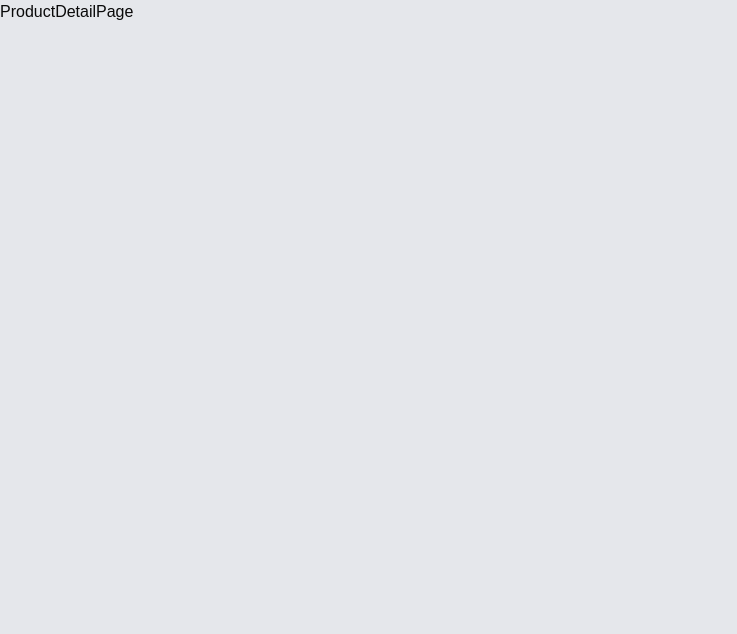
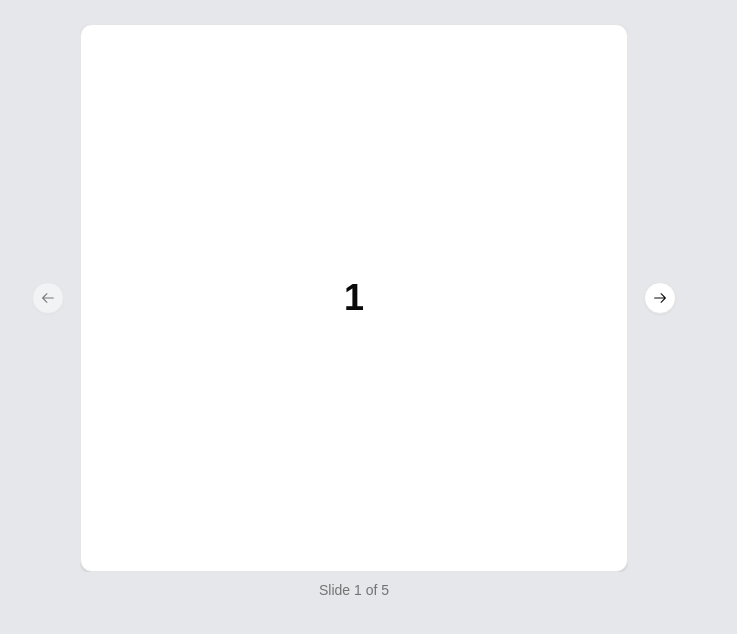
Before and after one commit to soulepsycle/soulepsycle-ecommerce-website, a Next.js app: page /1/1/1 in a window 1280 px wide. Shown: the top 634 px of the page, without its empty margins (0-737 px from the left). Built offline with nearby package versions, Linux system fonts and the light colour scheme.

Commit message:
Add Carousel for Product Detail Images

```diff
--- /dev/null
+++ b/app/(client)/(routes)/[productName]/[productColor]/[productSize]/components/product-detail-images.tsx
@@ -0,0 +1,59 @@
+"use client";
+
+import React, { useEffect, useState } from "react";
+
+import {
+	Carousel,
+	type CarouselApi,
+	CarouselContent,
+	CarouselItem,
+	CarouselNext,
+	CarouselPrevious,
+} from "@/components/ui/carousel";
+import { Card, CardContent } from "@/components/ui/card";
+
+const ProductDetailImages = () => {
+	const [api, setApi] = useState<CarouselApi>();
+	const [current, setCurrent] = useState(0);
+	const [count, setCount] = useState(0);
+
+	useEffect(() => {
+		if (!api) {
+			return;
+		}
+
+		setCount(api.scrollSnapList().length);
+		setCurrent(api.selectedScrollSnap() + 1);
+
+		api.on("select", () => {
+			setCurrent(api.selectedScrollSnap() + 1);
+		});
+	}, [api]);
+
+	return (
+		<div className="w-full py-6 grid gap-2">
+			<Carousel setApi={setApi} className="w-full">
+				<CarouselContent>
+					{Array.from({ length: 5 }).map((_, index) => (
+						<CarouselItem key={index}>
+							<Card>
+								<CardContent className="flex aspect-square items-center justify-center p-6">
+									<span className="text-4xl font-semibold">
+										{index + 1}
+									</span>
+								</CardContent>
+							</Card>
+						</CarouselItem>
+					))}
+				</CarouselContent>
+				<CarouselPrevious />
+				<CarouselNext />
+			</Carousel>
+			<div className="text-center text-sm text-muted-foreground">
+				Slide {current} of {count}
+			</div>
+		</div>
+	);
+};
+
+export default ProductDetailImages;
--- a/app/(client)/(routes)/[productName]/[productColor]/[productSize]/page.tsx
+++ b/app/(client)/(routes)/[productName]/[productColor]/[productSize]/page.tsx
@@ -1,9 +1,32 @@
-import React from 'react'
+import React from "react";
 
-const ProductDetailPage = async () => {
-  return (
-    <div>ProductDetailPage</div>
-  )
-}
+import ProductDetailImages from "./components/product-detail-images";
 
-export default ProductDetailPage
+const ProductDetailPage = async ({
+	params,
+}: {
+	params: {
+		productName: string;
+		productColor: string;
+		productSize: string;
+	};
+}) => {
+	return (
+		<section className="h-screen overflow-x-hidden overflow-y-scroll container mx-auto grid md:grid-cols-2 gap-6">
+			{/* Big Image */}
+			<div className="w-full h-screen">
+				<ProductDetailImages />
+			</div>
+
+			<div className="h-full overflow-hidden">
+				{/* Product Details */}
+				<div></div>
+
+				{/* Reviews */}
+				<div></div>
+			</div>
+		</section>
+	);
+};
+
+export default ProductDetailPage;
--- a/app/(client)/(routes)/components/product-listing.tsx
+++ b/app/(client)/(routes)/components/product-listing.tsx
@@ -7,6 +7,7 @@ import {
 	CardHeader,
 } from "@/components/ui/card";
 import Image from "next/image";
+import Link from "next/link";
 
 interface ProductListingProps {
 	products: TProducts[];
@@ -16,10 +17,16 @@ const ProductListing: React.FC<ProductListingProps> = ({ products }) => {
 	return (
 		<div className="grid lg:grid-cols-3 gap-4">
 			{products.map((product) => {
-				const { id, name, price } = product;
+				const { id, name, price, variants } = product;
+
+				// Replace spaces with hyphens for better URLs
+				const formattedName = name.replace(/\s+/g, '-');
+				const productColor = variants.map((variant) => variant.color)[0]
+				const productSize = variants.map((variant) => variant.sizes.map((size) => size.size))[0]
 
 				return (
-					<Card key={id} className="">
+					<Link href={`${formattedName}/${productColor}/${productSize}`} key={id}>
+						<Card>
 						<CardHeader>
 							<div className="relative w-full h-[400px]">
 								<Image
@@ -37,6 +44,7 @@ const ProductListing: React.FC<ProductListingProps> = ({ products }) => {
 							</div>
 						</CardContent>
 					</Card>
+					</Link>
 				);
 			})}
 		</div>
```
Also changed, not shown: lib/types.ts (+11 -5 lines).
